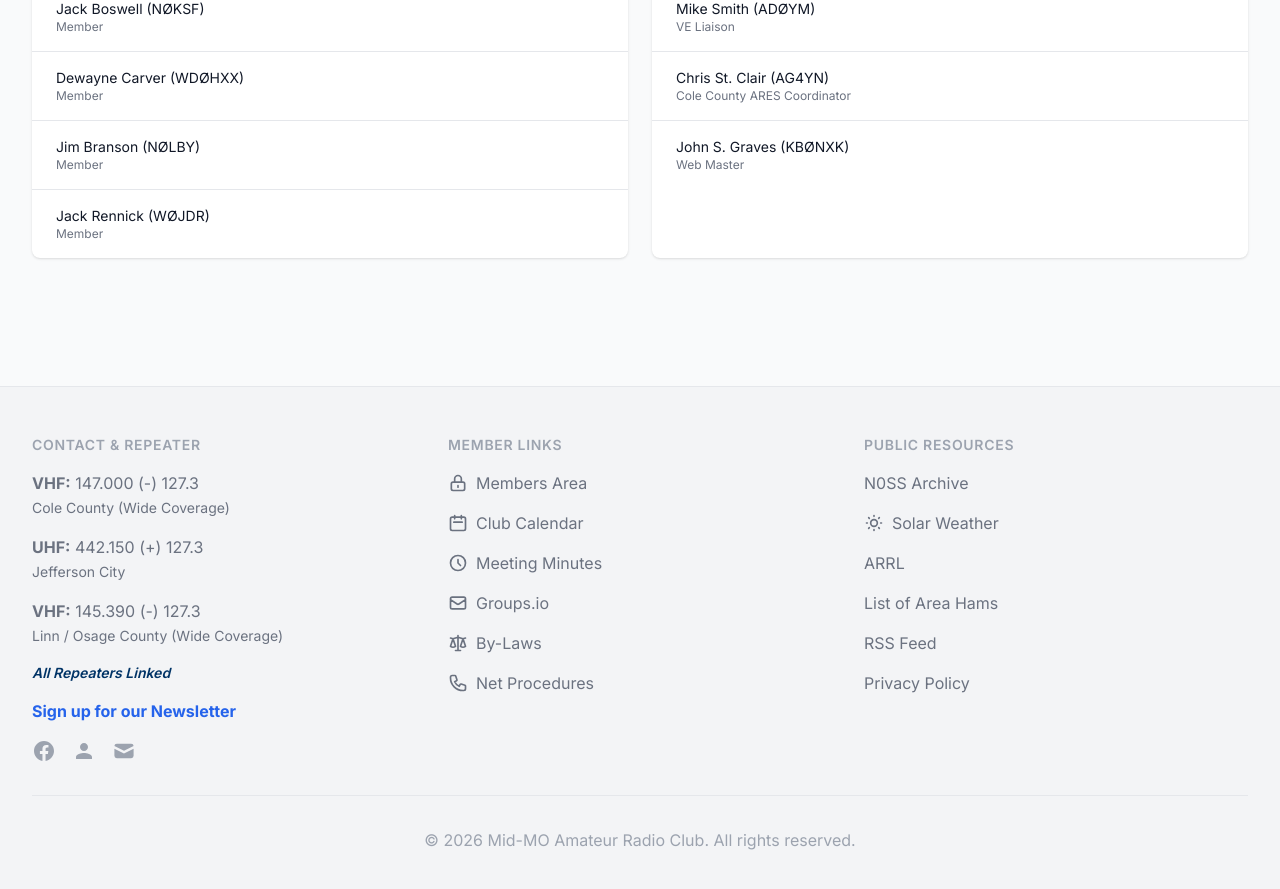
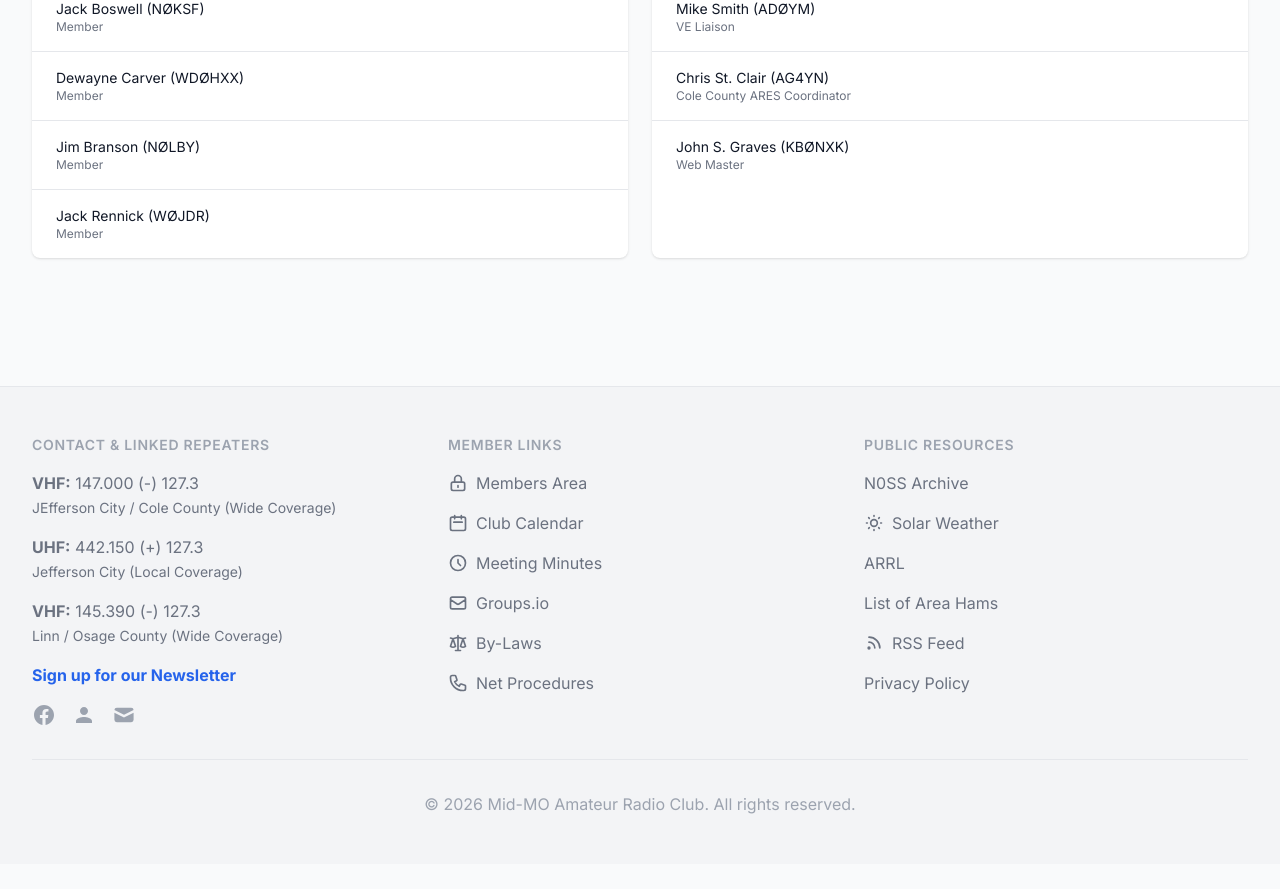
Before and after one commit to kspillane/mmarc-website, a Jekyll site: the page built from about.md, in a window 1280 px wide and 900 px high, scrolled down 1230 px. Shown: the top 889 px of the window. Built offline with Jekyll 4.4.1, drawn with Linux system fonts in a browser that asks for light colours; nearby versions of some CDN libraries; after the commit the page ends 2094 px from its top, so only the background shows below that; some of the changed text lies outside the part shown.

Commit message:
refactor: update repeater descriptions and reformat footer HTML structure

```diff
--- a/_includes/footer.html
+++ b/_includes/footer.html
@@ -4,26 +4,24 @@
 
             <!-- Column 1: Contact & Repeater -->
             <div>
-                <h3 class="text-sm font-semibold text-gray-400 tracking-wider uppercase">Contact & Repeater</h3>
+                <h3 class="text-sm font-semibold text-gray-400 tracking-wider uppercase">Contact & Linked Repeaters</h3>
                 <ul class="mt-4 space-y-4">
                     <li>
                         <p class="text-base text-gray-500 dark:text-gray-400">
-                            <strong>VHF:</strong> 147.000 (-) 127.3 <br><span class="text-sm">Cole County (Wide Coverage)</span>
+                            <strong>VHF:</strong> 147.000 (-) 127.3 <br><span class="text-sm">JEfferson City / Cole
+                                County (Wide Coverage)</span>
                         </p>
                     </li>
                     <li>
                         <p class="text-base text-gray-500 dark:text-gray-400">
-                            <strong>UHF:</strong> 442.150 (+) 127.3 <br><span class="text-sm">Jefferson City</span>
+                            <strong>UHF:</strong> 442.150 (+) 127.3 <br><span class="text-sm">Jefferson City (Local
+                                Coverage)</span>
                         </p>
                     </li>
                     <li>
                         <p class="text-base text-gray-500 dark:text-gray-400">
-                            <strong>VHF:</strong> 145.390 (-) 127.3 <br><span class="text-sm">Linn / Osage County (Wide Coverage)</span>
-                        </p>
-                    </li>
-                    <li>
-                        <p class="text-sm font-semibold text-brand-800 dark:text-brand-400 italic">
-                            All Repeaters Linked
+                            <strong>VHF:</strong> 145.390 (-) 127.3 <br><span class="text-sm">Linn / Osage County (Wide
+                                Coverage)</span>
                         </p>
                     </li>
                     <li>
@@ -71,8 +69,10 @@
                     <li>
                         <a href="{{ '/members/' | relative_url }}"
                             class="flex items-center text-base text-gray-500 dark:text-gray-400 hover:text-brand-800 dark:hover:text-brand-400">
-                            <svg class="h-5 w-5 mr-2" fill="none" viewBox="0 0 24 24" stroke="currentColor" aria-hidden="true">
-                                <path stroke-linecap="round" stroke-linejoin="round" stroke-width="2" d="M12 15v2m-6 4h12a2 2 0 002-2v-6a2 2 0 00-2-2H6a2 2 0 00-2 2v6a2 2 0 002 2zm10-10V7a4 4 0 00-8 0v4h8z" />
+                            <svg class="h-5 w-5 mr-2" fill="none" viewBox="0 0 24 24" stroke="currentColor"
+                                aria-hidden="true">
+                                <path stroke-linecap="round" stroke-linejoin="round" stroke-width="2"
+                                    d="M12 15v2m-6 4h12a2 2 0 002-2v-6a2 2 0 00-2-2H6a2 2 0 00-2 2v6a2 2 0 002 2zm10-10V7a4 4 0 00-8 0v4h8z" />
                             </svg>
                             Members Area
                         </a>
@@ -80,8 +80,10 @@
                     <li>
                         <a href="{{ '/calendar/' | relative_url }}"
                             class="flex items-center text-base text-gray-500 dark:text-gray-400 hover:text-brand-800 dark:hover:text-brand-400">
-                            <svg class="h-5 w-5 mr-2" fill="none" viewBox="0 0 24 24" stroke="currentColor" aria-hidden="true">
-                                <path stroke-linecap="round" stroke-linejoin="round" stroke-width="2" d="M8 7V3m8 4V3m-9 8h10M5 21h14a2 2 0 002-2V7a2 2 0 00-2-2H5a2 2 0 00-2 2v12a2 2 0 002 2z" />
+                            <svg class="h-5 w-5 mr-2" fill="none" viewBox="0 0 24 24" stroke="currentColor"
+                                aria-hidden="true">
+                                <path stroke-linecap="round" stroke-linejoin="round" stroke-width="2"
+                                    d="M8 7V3m8 4V3m-9 8h10M5 21h14a2 2 0 002-2V7a2 2 0 00-2-2H5a2 2 0 00-2 2v12a2 2 0 002 2z" />
                             </svg>
                             Club Calendar
                         </a>
@@ -89,8 +91,10 @@
                     <li>
                         <a href="{{ '/minutes/' | relative_url }}"
                             class="flex items-center text-base text-gray-500 dark:text-gray-400 hover:text-brand-800 dark:hover:text-brand-400">
-                            <svg class="h-5 w-5 mr-2" fill="none" viewBox="0 0 24 24" stroke="currentColor" aria-hidden="true">
-                                <path stroke-linecap="round" stroke-linejoin="round" stroke-width="2" d="M12 8v4l3 3m6-3a9 9 0 11-18 0 9 9 0 0118 0z" />
+                            <svg class="h-5 w-5 mr-2" fill="none" viewBox="0 0 24 24" stroke="currentColor"
+                                aria-hidden="true">
+                                <path stroke-linecap="round" stroke-linejoin="round" stroke-width="2"
+                                    d="M12 8v4l3 3m6-3a9 9 0 11-18 0 9 9 0 0118 0z" />
                             </svg>
                             Meeting Minutes
                         </a>
@@ -98,8 +102,10 @@
                     <li>
                         <a href="https://groups.io/g/MMARC-JeffCity"
                             class="flex items-center text-base text-gray-500 dark:text-gray-400 hover:text-brand-800 dark:hover:text-brand-400">
-                            <svg class="h-5 w-5 mr-2" fill="none" viewBox="0 0 24 24" stroke="currentColor" aria-hidden="true">
-                                <path stroke-linecap="round" stroke-linejoin="round" stroke-width="2" d="M3 8l7.89 5.26a2 2 0 002.22 0L21 8M5 19h14a2 2 0 002-2V7a2 2 0 00-2-2H5a2 2 0 00-2 2v10a2 2 0 002 2z" />
+                            <svg class="h-5 w-5 mr-2" fill="none" viewBox="0 0 24 24" stroke="currentColor"
+                                aria-hidden="true">
+                                <path stroke-linecap="round" stroke-linejoin="round" stroke-width="2"
+                                    d="M3 8l7.89 5.26a2 2 0 002.22 0L21 8M5 19h14a2 2 0 002-2V7a2 2 0 00-2-2H5a2 2 0 00-2 2v10a2 2 0 002 2z" />
                             </svg>
                             Groups.io
                         </a>
@@ -107,8 +113,10 @@
                     <li>
                         <a href="{{ '/assets/documents/MMARC_By-Laws_12-14-13.pdf' | relative_url }}"
                             class="flex items-center text-base text-gray-500 dark:text-gray-400 hover:text-brand-800 dark:hover:text-brand-400">
-                            <svg class="h-5 w-5 mr-2" fill="none" viewBox="0 0 24 24" stroke="currentColor" aria-hidden="true">
-                                <path stroke-linecap="round" stroke-linejoin="round" stroke-width="2" d="M3 6l3 1m0 0l-3 9a5.002 5.002 0 006.001 0M6 7l3 9M6 7l6-2m6 2l3-1m-3 1l-3 9a5.002 5.002 0 006.001 0M18 7l3 9m-3-9l-6-2m0-2v2m0 16V5m0 16H9m3 0h3" />
+                            <svg class="h-5 w-5 mr-2" fill="none" viewBox="0 0 24 24" stroke="currentColor"
+                                aria-hidden="true">
+                                <path stroke-linecap="round" stroke-linejoin="round" stroke-width="2"
+                                    d="M3 6l3 1m0 0l-3 9a5.002 5.002 0 006.001 0M6 7l3 9M6 7l6-2m6 2l3-1m-3 1l-3 9a5.002 5.002 0 006.001 0M18 7l3 9m-3-9l-6-2m0-2v2m0 16V5m0 16H9m3 0h3" />
                             </svg>
                             By-Laws
                         </a>
@@ -116,8 +124,10 @@
                     <li>
                         <a href="{{ '/assets/documents/NetProcedures_Aug_15_2022.pdf' | relative_url }}"
                             class="flex items-center text-base text-gray-500 dark:text-gray-400 hover:text-brand-800 dark:hover:text-brand-400">
-                            <svg class="h-5 w-5 mr-2" fill="none" viewBox="0 0 24 24" stroke="currentColor" aria-hidden="true">
-                                <path stroke-linecap="round" stroke-linejoin="round" stroke-width="2" d="M3 5a2 2 0 012-2h3.28a1 1 0 01.948.684l1.498 4.493a1 1 0 01-.502 1.21l-2.257 1.13a11.042 11.042 0 005.516 5.516l1.13-2.257a1 1 0 011.21-.502l4.493 1.498a1 1 0 01.684.949V19a2 2 0 01-2 2h-1C9.716 21 3 14.284 3 6V5z" />
+                            <svg class="h-5 w-5 mr-2" fill="none" viewBox="0 0 24 24" stroke="currentColor"
+                                aria-hidden="true">
+                                <path stroke-linecap="round" stroke-linejoin="round" stroke-width="2"
+                                    d="M3 5a2 2 0 012-2h3.28a1 1 0 01.948.684l1.498 4.493a1 1 0 01-.502 1.21l-2.257 1.13a11.042 11.042 0 005.516 5.516l1.13-2.257a1 1 0 011.21-.502l4.493 1.498a1 1 0 01.684.949V19a2 2 0 01-2 2h-1C9.716 21 3 14.284 3 6V5z" />
                             </svg>
                             Net Procedures
                         </a>
@@ -134,22 +144,32 @@
                             Archive</a></li>
                     <li><a href="{{ '/solar-weather/' | relative_url }}"
                             class="flex items-center text-base text-gray-500 dark:text-gray-400 hover:text-brand-800 dark:hover:text-brand-400">
-                            <svg class="h-5 w-5 mr-2" fill="none" viewBox="0 0 24 24" stroke="currentColor" aria-hidden="true">
-                                <path stroke-linecap="round" stroke-linejoin="round" stroke-width="2" d="M12 3v1m0 16v1m9-9h-1M4 12H3m15.364 6.364l-.707-.707M6.343 6.343l-.707-.707m12.728 0l-.707.707M6.343 17.657l-.707.707M16 12a4 4 0 11-8 0 4 4 0 018 0z" />
+                            <svg class="h-5 w-5 mr-2" fill="none" viewBox="0 0 24 24" stroke="currentColor"
+                                aria-hidden="true">
+                                <path stroke-linecap="round" stroke-linejoin="round" stroke-width="2"
+                                    d="M12 3v1m0 16v1m9-9h-1M4 12H3m15.364 6.364l-.707-.707M6.343 6.343l-.707-.707m12.728 0l-.707.707M6.343 17.657l-.707.707M16 12a4 4 0 11-8 0 4 4 0 018 0z" />
                             </svg>
                             Solar Weather
                         </a></li>
                     <li><a href="http://www.arrl.org/"
                             class="text-base text-gray-500 dark:text-gray-400 hover:text-brand-800 dark:hover:text-brand-400">ARRL</a>
                     </li>
-                    <li><a href="https://www.fccbulletin.com/mo/jefferson-city/ha" target="_blank" rel="noopener noreferrer"
-                            class="text-base text-gray-500 dark:text-gray-400 hover:text-brand-800 dark:hover:text-brand-400">List of Area Hams</a>
+                    <li><a href="https://www.fccbulletin.com/mo/jefferson-city/ha" target="_blank"
+                            rel="noopener noreferrer"
+                            class="text-base text-gray-500 dark:text-gray-400 hover:text-brand-800 dark:hover:text-brand-400">List
+                            of Area Hams</a>
                     </li>
                     <li><a href="{{ '/feed.xml' | relative_url }}"
-                            class="text-base text-gray-500 dark:text-gray-400 hover:text-brand-800 dark:hover:text-brand-400">RSS Feed</a>
+                            class="flex items-center text-base text-gray-500 dark:text-gray-400 hover:text-brand-800 dark:hover:text-brand-400">
+                            <svg class="h-5 w-5 mr-2" fill="none" viewBox="0 0 24 24" stroke="currentColor" aria-hidden="true">
+                                <path stroke-linecap="round" stroke-linejoin="round" stroke-width="2" d="M6 5c7.18 0 13 5.82 13 13M6 11a7 7 0 017 7m-6 0a1 1 0 11-2 0 1 1 0 012 0z" />
+                            </svg>
+                            RSS Feed
+                        </a>
                     </li>
                     <li><a href="{{ '/privacy-policy/' | relative_url }}"
-                            class="text-base text-gray-500 dark:text-gray-400 hover:text-brand-800 dark:hover:text-brand-400">Privacy Policy</a>
+                            class="text-base text-gray-500 dark:text-gray-400 hover:text-brand-800 dark:hover:text-brand-400">Privacy
+                            Policy</a>
                     </li>
                 </ul>
             </div>
--- a/about.md
+++ b/about.md
@@ -87,12 +87,12 @@ managers:
       <h4 class="text-md leading-5 font-medium text-gray-900 dark:text-white mb-3">Club Callsigns</h4>
       <div class="grid grid-cols-1 md:grid-cols-2 gap-4">
         <div class="bg-gray-50 dark:bg-gray-700/50 p-4 rounded-md">
-          <div class="text-sm font-semibold text-brand-800 dark:text-brand-400">MidMoARC Special Event Callsign</div>
+          <div class="text-sm font-semibold text-brand-800 dark:text-brand-400">Mid-MO ARC Special Event Callsign</div>
           <div class="text-lg font-bold text-gray-900 dark:text-white my-1">NØSS</div>
           <div class="text-xs text-gray-500 dark:text-gray-400 italic">In Memory of Tom Hammond (SK)<br>Kent Trimble, K9ZTV, Trustee</div>
         </div>
         <div class="bg-gray-50 dark:bg-gray-700/50 p-4 rounded-md">
-          <div class="text-sm font-semibold text-brand-800 dark:text-brand-400">MidMoARC Repeater Callsign</div>
+          <div class="text-sm font-semibold text-brand-800 dark:text-brand-400">Mid-MO ARC Repeater Callsign</div>
           <div class="text-lg font-bold text-gray-900 dark:text-white my-1">KØETY</div>
           <div class="text-xs text-gray-500 dark:text-gray-400 italic">In Memory of Don Dulle (SK)<br>Jim Biggerstaff, N0TKN, Trustee</div>
         </div>
```
Also changed, not shown: partner-with-us.md (+7 -3 lines), resources.md (+10 -0 lines).
